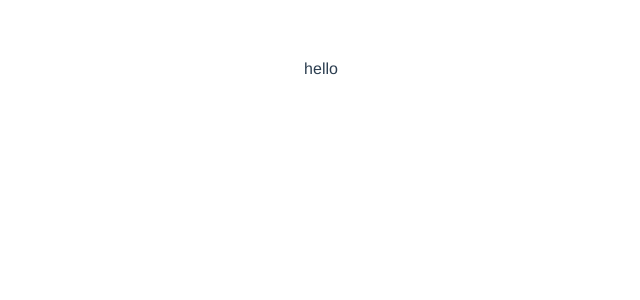
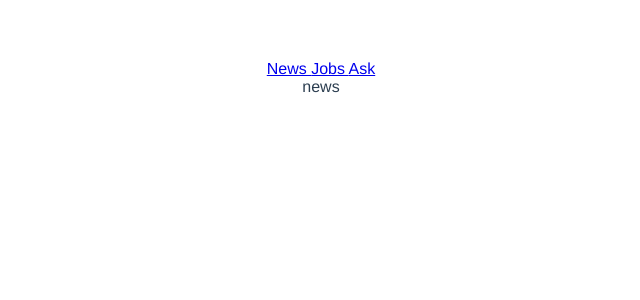
Before and after one commit to RabbitG29/vue-edu-demo, a Vue app: page /#/news in a window 1280 px wide. Shown: the top 300 px of the page, without its empty margins (319-959 px from the left). Built offline with nearby package versions, Linux system fonts and the light colour scheme.

Commit message:
added router

```diff
--- a/package.json
+++ b/package.json
@@ -9,7 +9,8 @@
   },
   "dependencies": {
     "core-js": "^3.6.5",
-    "vue": "^2.6.11"
+    "vue": "^2.6.11",
+    "vue-router": "^3.5.1"
   },
   "devDependencies": {
     "@vue/cli-plugin-babel": "~4.5.0",
--- a/src/App.vue
+++ b/src/App.vue
@@ -1,16 +1,16 @@
 <template>
   <div id="app">
-    hello
+    <tool-bar />
+    <router-view />
   </div>
 </template>
 
 <script>
+import ToolBar from './components/ToolBar.vue'
 
 export default {
-  methods: {
-    fetchData(){
-      console.log('hello')
-    },
+  components: {
+    ToolBar,
   },
 }
 </script>
--- /dev/null
+++ b/src/components/ToolBar.vue
@@ -0,0 +1,23 @@
+<template>
+  <div>
+    <router-link to="/news">
+      News
+    </router-link>
+    <router-link to="/jobs">
+      Jobs
+    </router-link>
+    <router-link to="/ask">
+      Ask
+    </router-link>
+  </div>
+</template>
+
+<script>
+export default {
+
+}
+</script>
+
+<style>
+
+</style>
--- a/src/main.js
+++ b/src/main.js
@@ -1,8 +1,10 @@
 import Vue from 'vue'
 import App from './App.vue'
+import router from './router/index.js'
 
 Vue.config.productionTip = false
 
 new Vue({
   render: h => h(App),
+  router,
 }).$mount('#app')
--- /dev/null
+++ b/src/router/index.js
@@ -0,0 +1,30 @@
+import Vue from 'vue'
+import VueRouter from 'vue-router'
+import NewsView from '../views/NewsView.vue'
+import AskView from '../views/AskView.vue'
+import JobsView from '../views/JobsView.vue'
+
+Vue.use(VueRouter)
+
+const router = new VueRouter({
+    routes: [
+        {
+            path: '/',
+            redirect: '/news',
+        },
+        {
+            path: '/news',
+            component: NewsView,
+        },
+        {
+            path: '/jobs',
+            component: JobsView,
+        },
+        {
+            path: '/ask',
+            component: AskView,
+        },
+    ],
+})
+
+export default router
--- /dev/null
+++ b/src/views/AskView.vue
@@ -0,0 +1,13 @@
+<template>
+  <div>ask</div>
+</template>
+
+<script>
+export default {
+
+}
+</script>
+
+<style>
+
+</style>
--- /dev/null
+++ b/src/views/JobsView.vue
@@ -0,0 +1,13 @@
+<template>
+  <div>jobs</div>
+</template>
+
+<script>
+export default {
+
+}
+</script>
+
+<style>
+
+</style>
--- /dev/null
+++ b/src/views/NewsView.vue
@@ -0,0 +1,15 @@
+<template>
+  <div>
+    news
+  </div>
+</template>
+
+<script>
+export default {
+
+}
+</script>
+
+<style>
+
+</style>
```
Also changed, not shown: 1 other file (tests, documents, lock files or other folders).
